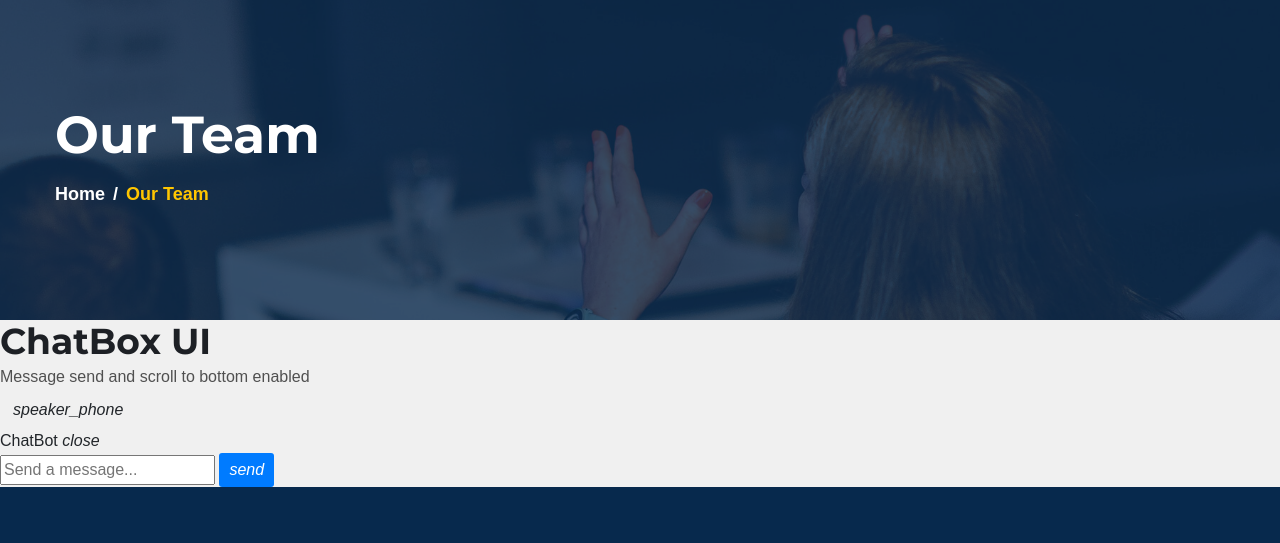
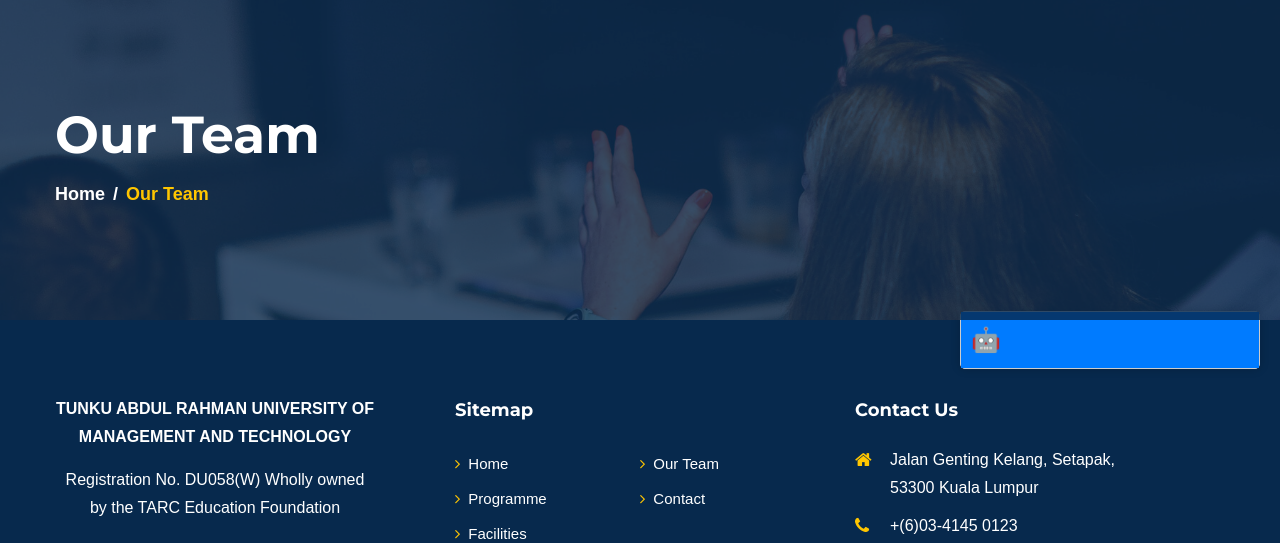
Before and after one commit to N0nEscapeSh3d0w/SEM, a Flask app: page /FAQ in a window 1280 px wide. Shown: the part 411-954 px from the top of the page. Run offline with Flask 3, Linux system fonts and the light colour scheme; some libraries are stand-ins or nearby versions.

Commit message:
Update FAQ.html

```diff
--- a/templates/FAQ.html
+++ b/templates/FAQ.html
@@ -54,36 +54,20 @@
 
     <!--====== TEACHERS PART START ======-->
 
-<div id="center-text">
-    <h2>ChatBox UI</h2>
-    <p>Message send and scroll to bottom enabled </p>
-  </div>
-<div id="body">
-
-<div id="chat-circle" class="btn btn-raised">
-        <div id="chat-overlay"></div>
-		    <i class="material-icons">speaker_phone</i>
-	</div>
-
-  <div class="chat-box">
-    <div class="chat-box-header">
-      ChatBot
-      <span class="chat-box-toggle"><i class="material-icons">close</i></span>
+    <div id="chatbot">
+        <div id="chat-header">
+           <div id="chat-icon" onclick="toggleChat()">🤖</div>
+        </div>
+        <div id="chat-body">
+            <div id="chat-content">
+                <!-- Chatbot content will be loaded here -->
+            </div>
+            <div id="user-input">
+                <input type="text" id="user-message" placeholder="Type your question...">
+                <button onclick="askQuestion()">Ask</button>
+            </div>
+        </div>
     </div>
-    <div class="chat-box-body">
-      <div class="chat-box-overlay">
-      </div>
-      <div class="chat-logs">
-
-      </div><!--chat-log -->
-    </div>
-    <div class="chat-input">
-      <form>
-        <input type="text" id="chat-input" placeholder="Send a message..."/>
-      <button type="submit" class="chat-submit" id="chat-submit"><i class="material-icons">send</i></button>
-      </form>
-    </div>
-  </div>
 
 
 
```
